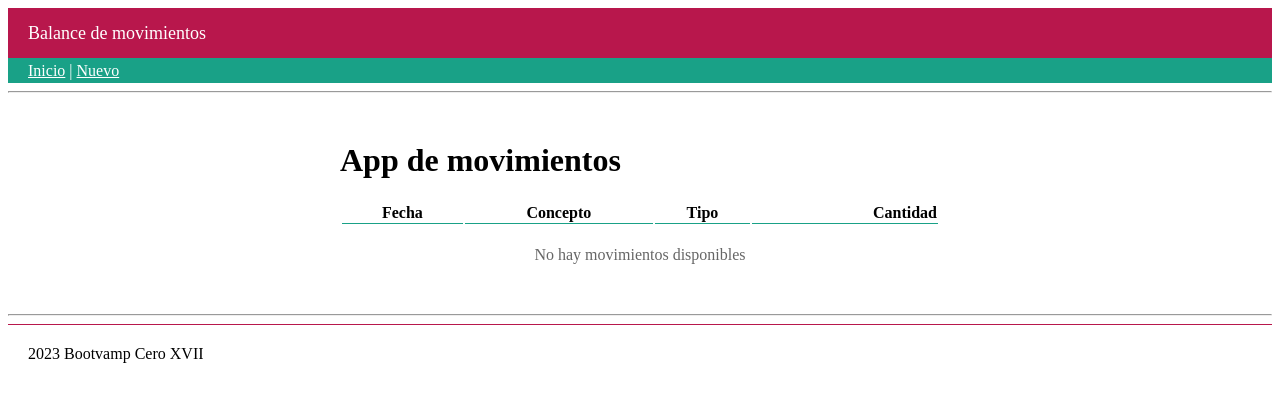
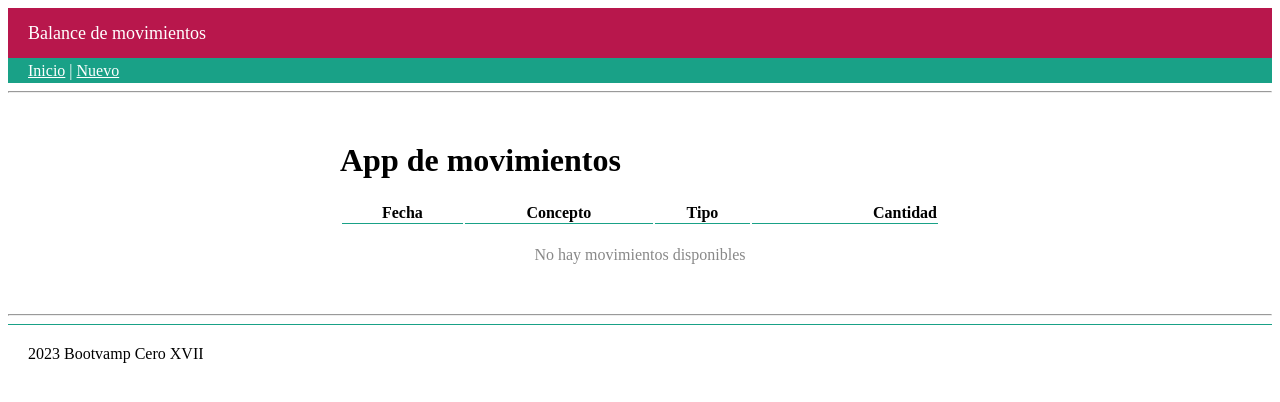
Before and after one commit to RamiroCovian/hello-flask, a Flask app: template balance/templates/inicio.html in a window 1280 px wide. Shown: the top 402 px of the page. Run offline with Flask 3, Linux system fonts and the light colour scheme; the template is opened without the code that fills it, so the values that code supplies are empty.

Commit message:
refactor: usamos custom properties

```diff
--- a/balance/static/css/styles.css
+++ b/balance/static/css/styles.css
@@ -1,6 +1,19 @@
+:root {
+    --primary-color: #b8174c;
+    --secundary-color: #19a187;
+    --neutral-100:#fff;
+    --neutral-50: #888;
+    --neutral-0: #000;
+
+    --error-color: var(--primary-color);
+
+    --default-border: solid thin var(--secundary-color)
+
+}
+
 header {
-    background-color: #b8174c;
-    color: white;
+    background-color: var(--primary-color);
+    color: var(--neutral-100);
     height: 50px;
     padding-left: 20px;
     line-height: 50px;
@@ -8,8 +21,8 @@ header {
 }
 
 .navbar {
-    background-color: #19a187;
-    color: #ffffff;
+    background-color: var(--secundary-color);
+    color: var(--neutral-100);
     height: 25px;
     line-height: 25px;
     padding-left: 20px;
@@ -20,7 +33,7 @@ header {
 .navbar a:focus,
 .navbar a:visited,
 .navbar a:hover {
-    color: white
+    color: var(--neutral-100)
 }
 
 
@@ -36,12 +49,12 @@ table.paper {
 }
 
 table.paper .titulo-tabla {
-    border-bottom: solid thin #19a187;
+    border-bottom: var(--default-border);
 }
 
 .pie-pagina {
     padding: 20px;
-    border-top: solid thin #b8174c;
+    border-top: var(--default-border);
 }
 
 .numero {
@@ -50,12 +63,12 @@ table.paper .titulo-tabla {
 
 .lista-vacia {
     text-align: center;
-    color: #666;
+    color: var(--neutral-50);
     padding: 20px;
 }
 
 .error {
-    color: #b8174c;
+    color: var(--primary-color);
 }
 
 p.error {
--- a/balance/templates/base.html
+++ b/balance/templates/base.html
@@ -11,13 +11,10 @@
 
 <body>
 
-    <header>Balance de movimientos</header>
+    {% include 'components/header.html' %}
+    {% include 'components/navbar.html' %}
 
-    <nav class="navbar">
-        <a href="/">Inicio</a>
-        |
-        <a href="/nuevo">Nuevo</a>
-    </nav>
+
     <hr>
 
     <main>
@@ -29,7 +26,7 @@
         {% endblock contenido %}
     </main>
     <hr>
-    <footer class="pie-pagina">2023 Bootvamp Cero XVII</footer>
+    {% include 'components/footer.html' %}
 </body>
 
 </html>
--- /dev/null
+++ b/balance/templates/components/footer.html
@@ -0,0 +1 @@
+<footer class="pie-pagina">2023 Bootvamp Cero XVII</footer>
--- /dev/null
+++ b/balance/templates/components/header.html
@@ -0,0 +1 @@
+<header>Balance de movimientos</header>
--- /dev/null
+++ b/balance/templates/components/navbar.html
@@ -0,0 +1,5 @@
+<nav class="navbar">
+    <a href="/">Inicio</a>
+    |
+    <a href="/nuevo">Nuevo</a>
+</nav>
--- a/balance/templates/inicio.html
+++ b/balance/templates/inicio.html
@@ -49,4 +49,4 @@
     </tr>
     {% endif %}
 </table>
-{% endblock %}
+{% endblock contenido %}
```
